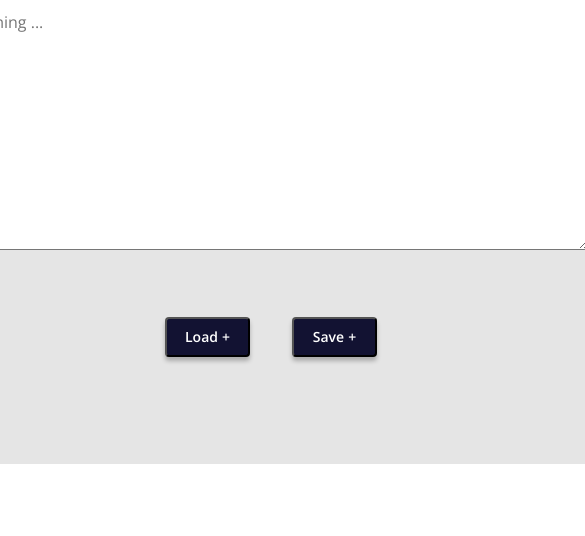
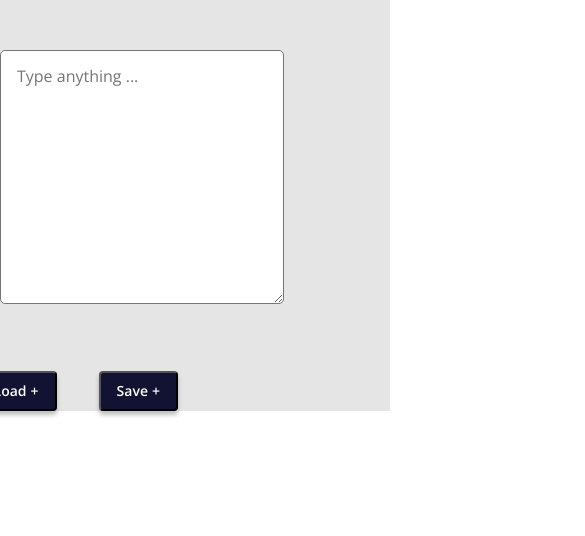
Before and after one commit to lukasz-klekner/simple-editor, a website built with webpack: page src/pages/index.html in a window 390 px wide. Shown: the part 308-844 px from the top of the page, 585 px wide, since content can reach past the window. Built offline with nearby package versions, Linux system fonts and the light colour scheme.

Commit message:
add media queries

```diff
--- a/src/scss/main.scss
+++ b/src/scss/main.scss
@@ -33,7 +33,11 @@ body {
   display: flex;
   flex-direction: column;
   font-family: 'Open Sans', sans-serif;
-  width: 1000px;
-  height: 700px;
-  padding-left: 104px;
+  width: 100%;
+
+  @media (min-width: 768px) {
+    width: 1000px;
+    height: 700px;
+    padding-left: 104px;
+  }
 }
--- a/src/scss/modules/form.scss
+++ b/src/scss/modules/form.scss
@@ -1,7 +1,19 @@
 .message {
-    width: 684px;
+    width: 284px;
     height: 254px;
     padding: 16px;
     border-radius: 5px;
     margin-bottom: 67px;
+
+    @media (min-width: 320px) {
+        width: 284px;
+    }
+
+    @media (min-width: 440px) {
+        width: 354px;
+    }
+
+    @media (min-width: 764px) {
+        width: 684px;
+    }
 }
```
